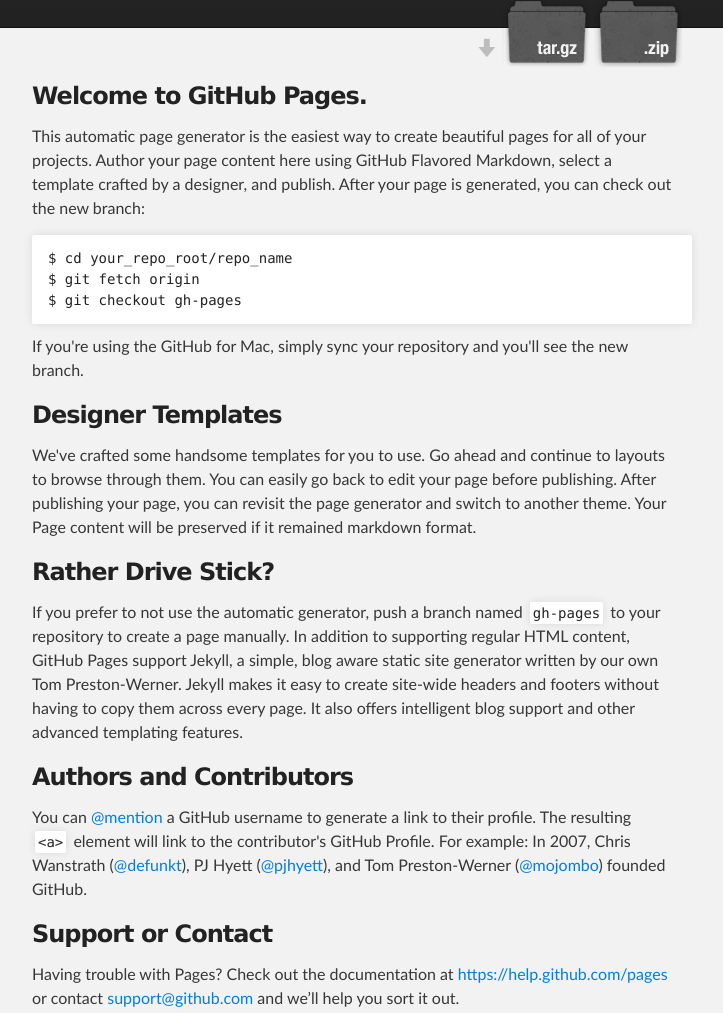
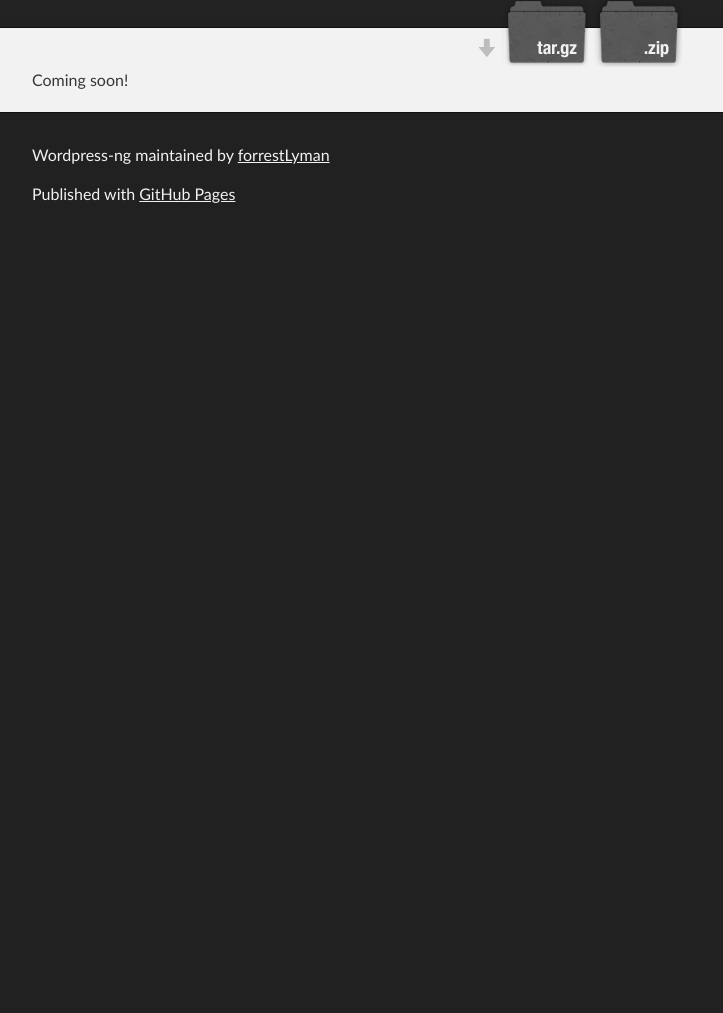
Before and after one commit to sauminkirve/wordpress-ng, a plain HTML site: page index.html in a window 1280 px wide. Shown: the part 218-1231 px from the top of the page, without its empty margins (288-1011 px from the left). After the commit the page ends 800 px from the top, so only its background shows below. Drawn offline with Linux system fonts and the light colour scheme.

Commit message:
updates content
Signed-off-by: Forrest Lyman <forrest@digitalusmedia.com>

```diff
--- a/index.html
+++ b/index.html
@@ -31,37 +31,7 @@
     <!-- MAIN CONTENT -->
     <div id="main_content_wrap" class="outer">
       <section id="main_content" class="inner">
-        <h3>
-<a id="welcome-to-github-pages" class="anchor" href="#welcome-to-github-pages" aria-hidden="true"><span class="octicon octicon-link"></span></a>Welcome to GitHub Pages.</h3>
-
-<p>This automatic page generator is the easiest way to create beautiful pages for all of your projects. Author your page content here using GitHub Flavored Markdown, select a template crafted by a designer, and publish. After your page is generated, you can check out the new branch:</p>
-
-<pre><code>$ cd your_repo_root/repo_name
-$ git fetch origin
-$ git checkout gh-pages
-</code></pre>
-
-<p>If you're using the GitHub for Mac, simply sync your repository and you'll see the new branch.</p>
-
-<h3>
-<a id="designer-templates" class="anchor" href="#designer-templates" aria-hidden="true"><span class="octicon octicon-link"></span></a>Designer Templates</h3>
-
-<p>We've crafted some handsome templates for you to use. Go ahead and continue to layouts to browse through them. You can easily go back to edit your page before publishing. After publishing your page, you can revisit the page generator and switch to another theme. Your Page content will be preserved if it remained markdown format.</p>
-
-<h3>
-<a id="rather-drive-stick" class="anchor" href="#rather-drive-stick" aria-hidden="true"><span class="octicon octicon-link"></span></a>Rather Drive Stick?</h3>
-
-<p>If you prefer to not use the automatic generator, push a branch named <code>gh-pages</code> to your repository to create a page manually. In addition to supporting regular HTML content, GitHub Pages support Jekyll, a simple, blog aware static site generator written by our own Tom Preston-Werner. Jekyll makes it easy to create site-wide headers and footers without having to copy them across every page. It also offers intelligent blog support and other advanced templating features.</p>
-
-<h3>
-<a id="authors-and-contributors" class="anchor" href="#authors-and-contributors" aria-hidden="true"><span class="octicon octicon-link"></span></a>Authors and Contributors</h3>
-
-<p>You can <a href="https://github.com/blog/821" class="user-mention">@mention</a> a GitHub username to generate a link to their profile. The resulting <code>&lt;a&gt;</code> element will link to the contributor's GitHub Profile. For example: In 2007, Chris Wanstrath (<a href="https://github.com/defunkt" class="user-mention">@defunkt</a>), PJ Hyett (<a href="https://github.com/pjhyett" class="user-mention">@pjhyett</a>), and Tom Preston-Werner (<a href="https://github.com/mojombo" class="user-mention">@mojombo</a>) founded GitHub.</p>
-
-<h3>
-<a id="support-or-contact" class="anchor" href="#support-or-contact" aria-hidden="true"><span class="octicon octicon-link"></span></a>Support or Contact</h3>
-
-<p>Having trouble with Pages? Check out the documentation at <a href="https://help.github.com/pages">https://help.github.com/pages</a> or contact <a href="mailto:support@github.com">support@github.com</a> and we’ll help you sort it out.</p>
+        Coming soon!
       </section>
     </div>
 
```
